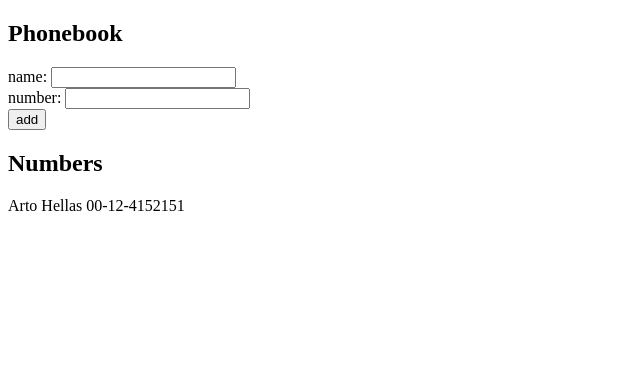
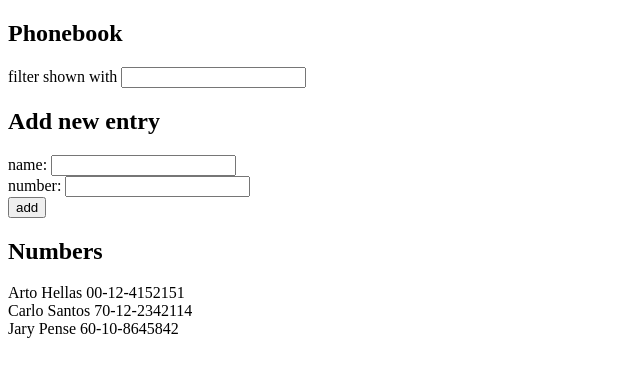
Before and after one commit to wrthm/fullstackopen2022-exercises, a React (Create React App) app in the folder part2/phonebook/: page / in a window 1280 px wide. Shown: the top 376 px of the page, without its empty margins (0-640 px from the left). Built offline with nearby package versions, Linux system fonts and the light colour scheme.

Commit message:
Exercise 2.9 done

```diff
--- a/part2/phonebook/src/App.js
+++ b/part2/phonebook/src/App.js
@@ -2,8 +2,11 @@ import { useState } from 'react'
 
 const App = () => {
   const [persons, setPersons] = useState([
-    { name: 'Arto Hellas', number: '00-12-4152151' }
+    { name: 'Arto Hellas', number: '00-12-4152151' },
+    { name: 'Carlo Santos', number: '70-12-2342114' },
+    { name: 'Jary Pense', number: '60-10-8645842' },
   ])
+  const [filter, setFilter] = useState('')
   const [newName, setNewName] = useState('')
   const [newNumber, setNewNumber] = useState('')
 
@@ -20,12 +23,17 @@ const App = () => {
       setPersons(persons.concat(newPerson))
       setNewName('')
       setNewNumber('')
+      setFilter('')
     }
   }
 
   return (
     <div>
       <h2>Phonebook</h2>
+      <div>
+        filter shown with <input value={filter} onChange={(event) => setFilter(event.target.value)} />
+      </div>
+      <h2>Add new entry</h2>
       <form>
         <div>
           name: <input value={newName} onChange={(event) => setNewName(event.target.value)} />
@@ -38,7 +46,7 @@ const App = () => {
         </div>
       </form>
       <h2>Numbers</h2>
-      {persons.map((person) => <div key={person.name}>{person.name} {person.number}</div>)}
+      {persons.filter((person) => person.name.toLowerCase().startsWith(filter.toLowerCase())).map((person) => <div key={person.name}>{person.name} {person.number}</div>)}
     </div>
   )
 }
```
